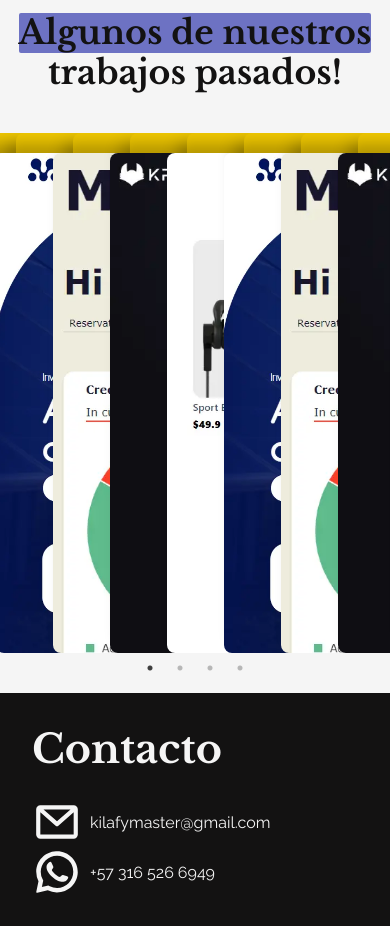
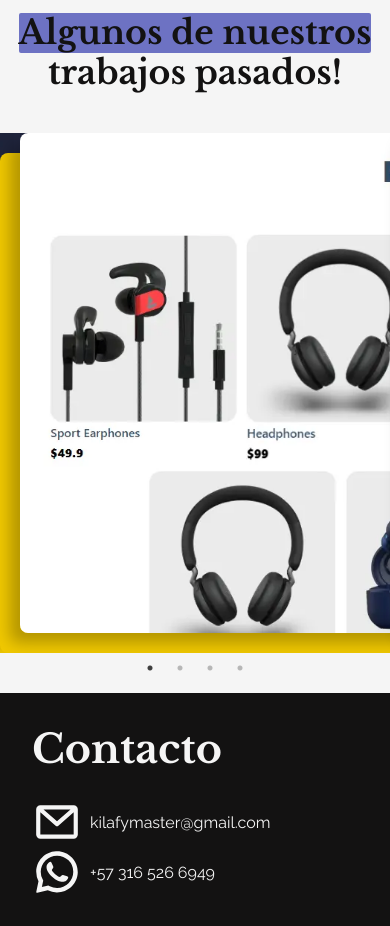
Before and after one commit to Kilafy/kilafy, a React (Vite) app: page / in a window 390 px wide. Shown: the part 6160-7086 px from the top of the page. Built offline with nearby package versions, Linux system fonts and the light colour scheme.

Commit message:
refactor: update Carrousel component with responsive settings and image dimensions

```diff
--- a/src/components/Carrousel.jsx
+++ b/src/components/Carrousel.jsx
@@ -24,16 +24,42 @@ const PastProjects = () => {
           slidesToScroll={1}
           centerMode={true}
           centerPadding="110px"
+          responsive= {[
+            {
+              breakpoint: 1024,
+              settings: {
+                slidesToShow: 3,
+                slidesToScroll: 1,
+                infinite: true,
+                dots: true
+              }
+            },
+            {
+              breakpoint: 600,
+              settings: {
+                slidesToShow: 2,
+                slidesToScroll: 2,
+              }
+            },
+            {
+              breakpoint: 480,
+              settings: {
+                slidesToShow: 1,
+                slidesToScroll: 1,
+                centerPadding: "0px"
+              }
+            }
+          ]}
           >
           {pastProjectsContent.projects.map((project) => (
             <PhotoFrame
               key={project.id}
               imgSrc={project.photo}
-              imgWidth={500}
-              imgHeight={500}
+              imgWidth={'1024px'}
+              imgHeight={'500px'}
               frameRounded="rounded-lg"
               frameColor="bg-color-1"
-              framePosition="topRight"
+              framePosition="bottomLeft"
             />
           ))}
         </Slider>
```
